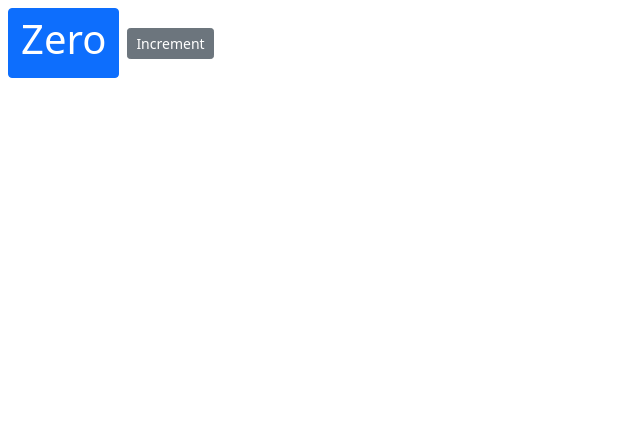
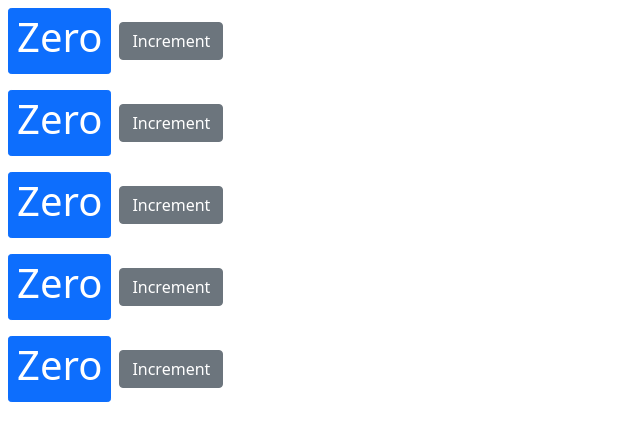
Before and after one commit to SadiaUzair1/Counter-App-React, a React (Create React App) app: page / in a window 1280 px wide. Shown: the top 440 px of the page, without its empty margins (0-640 px from the left). Built offline with nearby package versions, Linux system fonts and the light colour scheme.

Commit message:
added multiple components in aonther component

```diff
--- a/src/components/counter.jsx
+++ b/src/components/counter.jsx
@@ -4,18 +4,14 @@
         count: 0
     }
 
-    // constructor(){
-    //     super();
-    //     this.handleIncrement = this.handleIncrement.bind(this);
-    // }
-
     handleIncrement= () => {
        this.setState({count: this.state.count + 1})
     }
     render() {
         return ( <React.Fragment>
-            <span className="btn btn-primary m-2">{this.formatCounter()}</span>
-            <button onClick={this.handleIncrement} className="btn btn-secondary btn-sm">Increment</button>
+            <span className="btn btn-primary btn-sm m-2">{this.formatCounter()}</span>
+            <button onClick={this.handleIncrement} className="btn btn-secondary">Increment</button>
+            <br/>
             </React.Fragment>
         );
     }
--- /dev/null
+++ b/src/components/counters.jsx
@@ -0,0 +1,23 @@
+import React, { Component } from 'react'
+import Counter from './counter';
+
+class Counters extends React.Component {
+    state = {
+        counters: [
+            {id: 1, value: 0},
+            {id: 2, value: 0},
+            {id: 3, value: 0},
+            {id: 4, value: 0},
+            {id: 5, value: 0}
+        ]
+    };
+
+
+    render() {
+        return <div>
+            {this.state.counters.map(counter => <Counter key={counter.id}/>)}
+        </div>;
+    }
+}
+
+export default Counters;
--- a/src/index.js
+++ b/src/index.js
@@ -4,11 +4,11 @@
 import App from './App';
 import reportWebVitals from './reportWebVitals';
 import 'bootstrap/dist/css/bootstrap.css';
-import Counter from './components/counter';
+import Counters from './components/counters';
 
 ReactDOM.render(
   <React.StrictMode>
-    <Counter />
+    <Counters />
   </React.StrictMode>,
   document.getElementById('root')
 );
```
